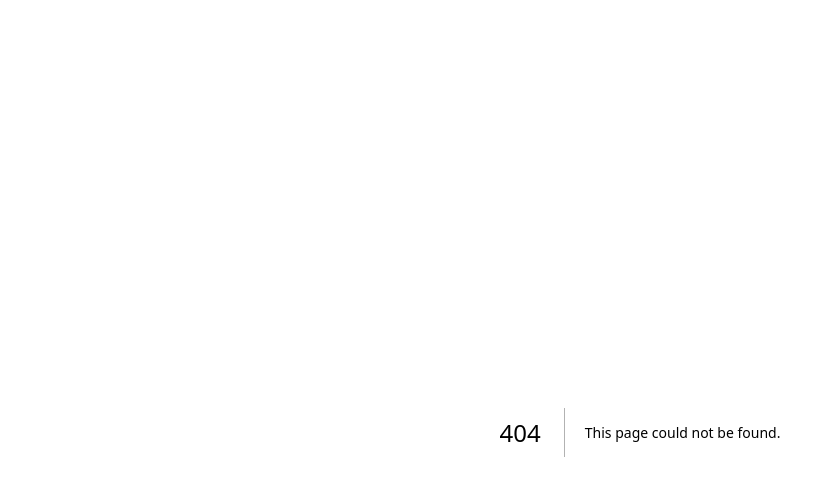
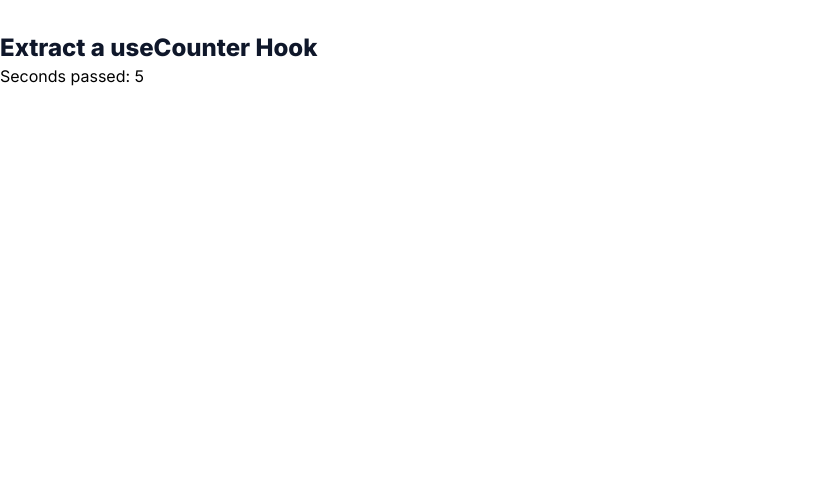
Before and after one commit to TaiseiNemoto/react-practice-app, a Next.js app: page /reusing-logic-with-custom-hooks/extract-a-usecounter-hook in a window 1280 px wide. Before the commit this address had no page. Shown: the top 496 px of the page, without its empty margins (0-838 px from the left). Built offline with nearby package versions, Linux system fonts and the light colour scheme.

Commit message:
[add]Reusing Logic with Custom Hooks：Extract a useCounter Hookまで完了

```diff
--- a/src/app/page.tsx
+++ b/src/app/page.tsx
@@ -75,6 +75,10 @@ export default function Home() {
         link="/removing-effect-dependencies"
         pageName="Removing Effect Dependencies"
       />
+      <PageLink
+        link="/reusing-logic-with-custom-hooks"
+        pageName="Reusing Logic with Custom Hooks"
+      />
     </main>
   );
 }
--- /dev/null
+++ b/src/app/reusing-logic-with-custom-hooks/extract-a-usecounter-hook/page.tsx
@@ -0,0 +1,11 @@
+import H1Element from '@/components/common/H1Element';
+import Counter from '@/components/reusing-logic-with-custom-hooks/extract-a-usecounter-hook/Counter';
+
+export default function page() {
+  return (
+    <main>
+      <H1Element title="Extract a useCounter Hook" />
+      <Counter />
+    </main>
+  );
+}
--- /dev/null
+++ b/src/app/reusing-logic-with-custom-hooks/extract-a-usecounter-hook/useCounter.ts
@@ -0,0 +1,14 @@
+import { useEffect, useState } from 'react';
+
+export function useCounter() {
+  const [count, setCount] = useState(0);
+
+  useEffect(() => {
+    const id = setInterval(() => {
+      setCount((c) => c + 1);
+    }, 1000);
+    return () => clearInterval(id);
+  }, []);
+
+  return count;
+}
--- /dev/null
+++ b/src/app/reusing-logic-with-custom-hooks/page.tsx
@@ -0,0 +1,14 @@
+import H1Element from '@/components/common/H1Element';
+import PageLink from '@/components/common/PageLink';
+
+export default function page() {
+  return (
+    <main>
+      <H1Element title="Reusing Logic with Custom Hookss" />
+      <PageLink
+        link="/reusing-logic-with-custom-hooks/extract-a-usecounter-hook"
+        pageName="Extract a useCounter Hook"
+      />
+    </main>
+  );
+}
--- /dev/null
+++ b/src/components/reusing-logic-with-custom-hooks/extract-a-usecounter-hook/Counter.tsx
@@ -0,0 +1,8 @@
+'use client';
+
+import { useCounter } from '@/app/reusing-logic-with-custom-hooks/extract-a-usecounter-hook/useCounter';
+
+export default function Counter() {
+  const count = useCounter();
+  return <h1>Seconds passed: {count}</h1>;
+}
```
